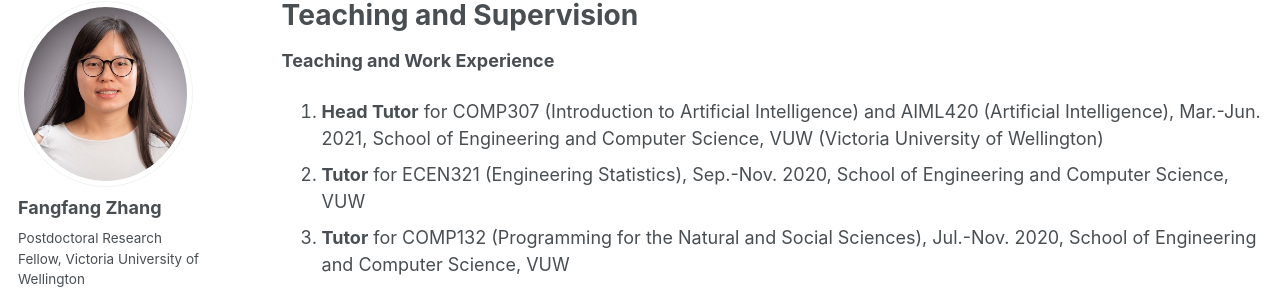
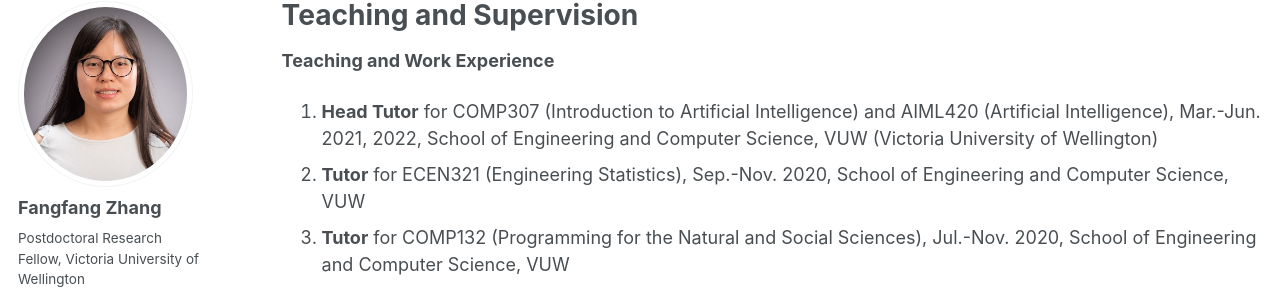
Before and after one commit to fangfang-zhang/fangfang-zhang.github.io, a Jekyll site: the page built from _pages/teaching.md, in a window 1280 px wide and 900 px high. Shown: the part 117-408 px from the top of the window. Built offline with Jekyll 4.4.1, drawn with Linux system fonts in a browser that asks for light colours; some web fonts are replaced.

Commit message:
tutorial

```diff
--- a/_pages/teaching.md
+++ b/_pages/teaching.md
@@ -7,7 +7,7 @@ author_profile: true
 
 **Teaching and Work Experience**
 <ol>
-<li> <b>Head Tutor</b> for COMP307 (Introduction to Artificial Intelligence) and AIML420 (Artificial Intelligence), Mar.-Jun. 2021, School of Engineering and Computer Science, VUW (Victoria University of Wellington) </li>
+<li> <b>Head Tutor</b> for COMP307 (Introduction to Artificial Intelligence) and AIML420 (Artificial Intelligence), Mar.-Jun. 2021, 2022, School of Engineering and Computer Science, VUW (Victoria University of Wellington) </li>
 <li> <b>Tutor</b> for ECEN321 (Engineering Statistics), Sep.-Nov. 2020, School of Engineering and Computer Science, VUW </li>
 <li> <b>Tutor</b> for COMP132 (Programming for the Natural and Social Sciences), Jul.-Nov. 2020, School of Engineering and Computer Science, VUW </li>
 <li> <b>Research Assistant</b> for Marsden Fund, Jul.-Dec. 2020, VUW </li>
```
Also changed, not shown: 1 other file.
